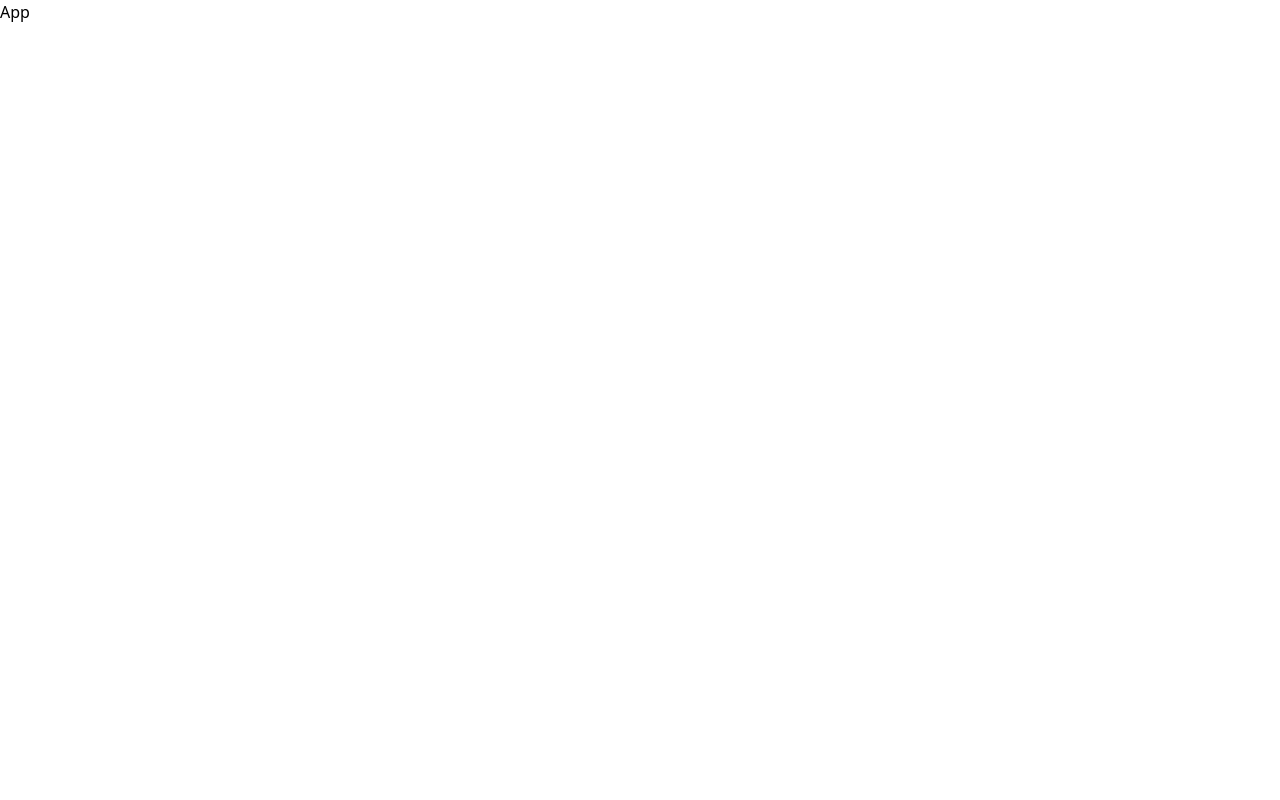
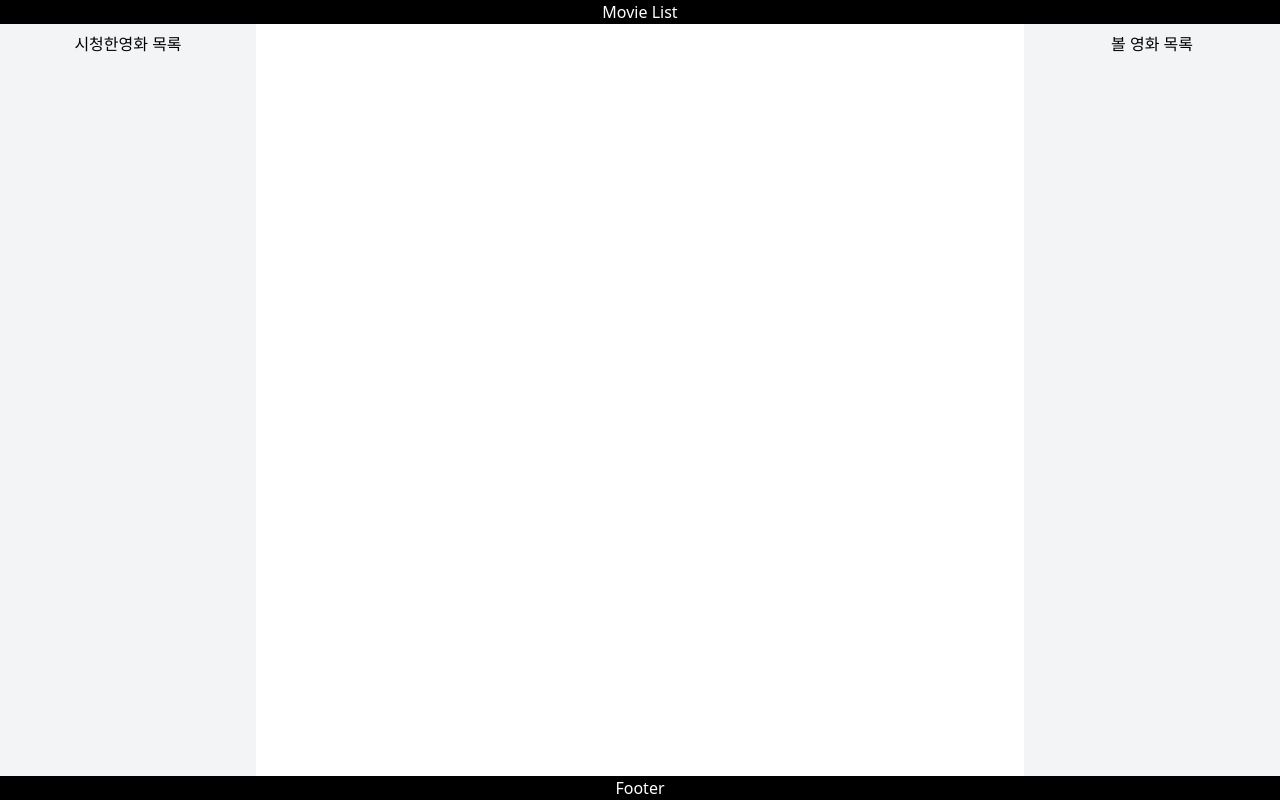
Before and after one commit to Likelion-YeungNam-Univ/8-13th-fe-assignment, a React (Vite) app: page / in a window 1280 px wide. Built offline with nearby package versions, Linux system fonts and the light colour scheme.

Commit message:
feat: 기본 레이아웃 구성

```diff
--- a/src/App.jsx
+++ b/src/App.jsx
@@ -1,7 +1,39 @@
-import React from "react";
+import { useState } from "react";
+import LeftPanel from "./LeftPanel";
+import MainPanel from "./MainPanel";
+import RightPanel from "./RightPanel";
+
+const fetchMovies = () => {
+	const movies = [];
+	for (let i = 1; i <= 2500; i++) {
+		movies.push({
+			id: i,
+			title: `Movie ${i}`,
+			description: `Description for Movie ${i}`,
+		});
+	}
+	alert("데이터를 가져오는 중입니다...");
+	return movies;
+};
 
 const App = () => {
-  return <div>App</div>;
+	const [allMovies, setAllMovies] = useState([]);
+	const [watched, setWatched] = useState([]);
+	const [willWatch, setwillWatch] = useState([]);
+
+	return (
+		<div className="flex flex-col h-screen">
+			<header className="bg-black text-white text-center">Movie List</header>
+			<main className="flex flex-1 overflow-hidden">
+				<LeftPanel />
+
+				<MainPanel />
+
+				<RightPanel />
+			</main>
+			<footer className="bg-black text-white text-center">Footer</footer>
+		</div>
+	);
 };
 
 export default App;
--- /dev/null
+++ b/src/LeftPanel.jsx
@@ -0,0 +1,9 @@
+const LeftPanel = () => {
+	return (
+		<aside className="w-[20%] overflow-y-auto bg-gray-100 p-2">
+			<h2 className="text-center">시청한영화 목록</h2>
+		</aside>
+	);
+};
+
+export default LeftPanel;
--- /dev/null
+++ b/src/MainPanel.jsx
@@ -0,0 +1,5 @@
+const MainPanel = () => {
+	return <section className="flex-1 overflow-y-auto p-2"></section>;
+};
+
+export default MainPanel;
--- /dev/null
+++ b/src/RightPanel.jsx
@@ -0,0 +1,9 @@
+const RightPanel = () => {
+	return (
+		<aside className="w-[20%] overflow-y-auto bg-gray-100 p-2">
+			<h2 className="text-center">볼 영화 목록</h2>
+		</aside>
+	);
+};
+
+export default RightPanel;
```
